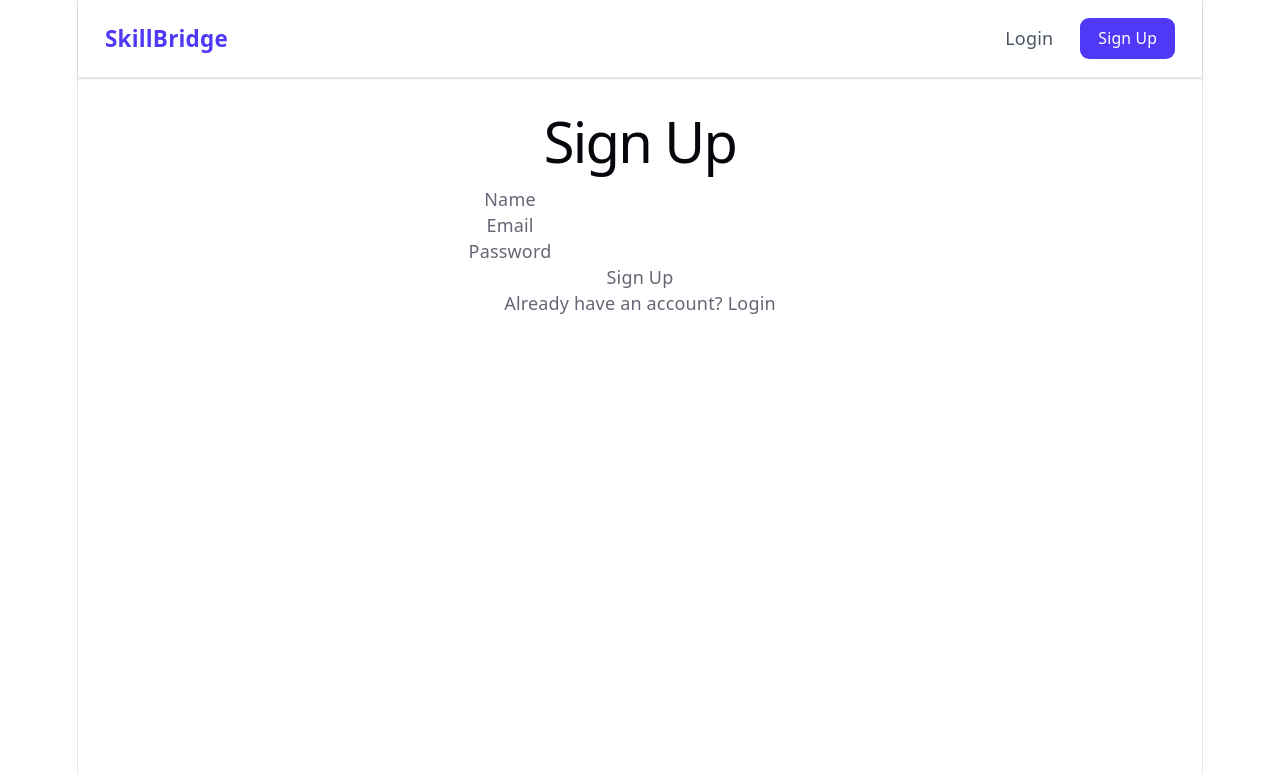
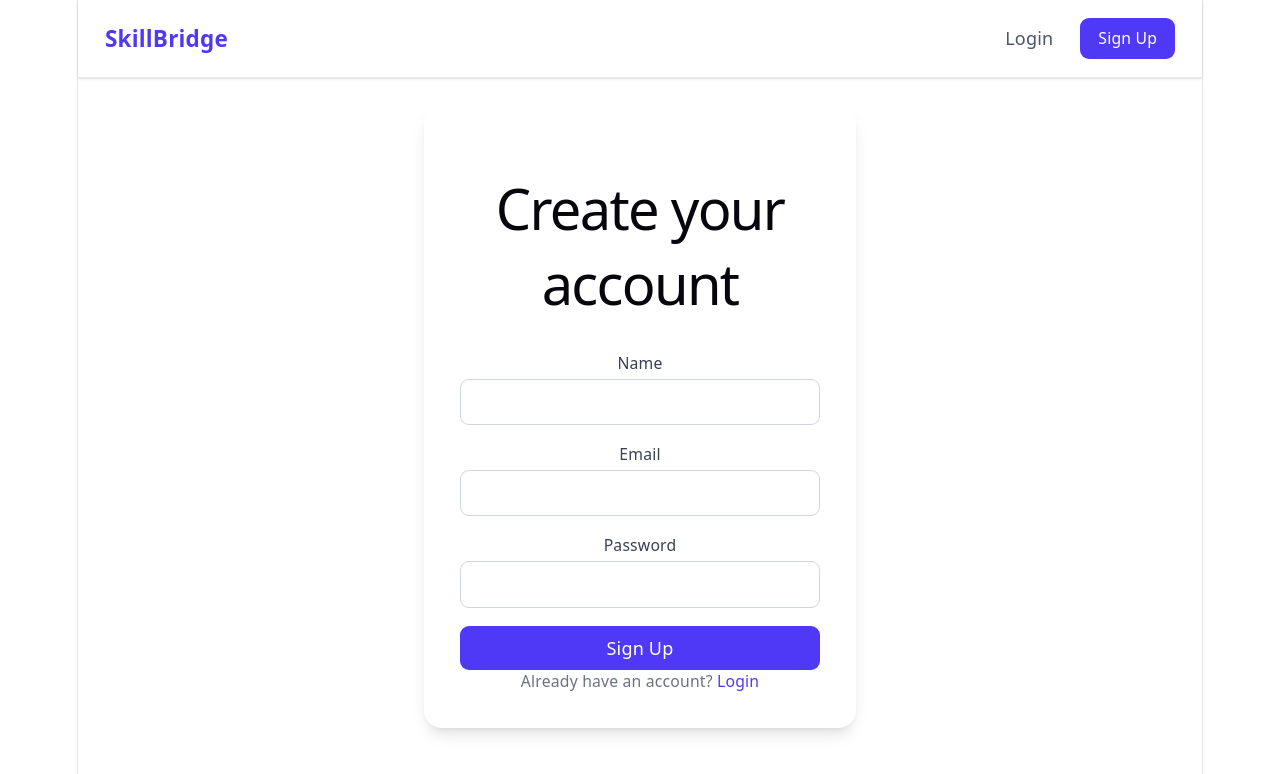
Before and after one commit to Prerana-Bubane/Skills-Exchange-and-Learning-Platform, a React (Vite) app in the folder client/: page /signup in a window 1280 px wide. Shown: the top 774 px of the page. Built offline with nearby package versions, Linux system fonts and the light colour scheme; no server answers.

Commit message:
Update Signup Page

```diff
--- a/client/src/pages/Signup.jsx
+++ b/client/src/pages/Signup.jsx
@@ -8,11 +8,7 @@
   const error = useAuthStore((state) => state.error);
   const isLoading = useAuthStore((state) => state.isLoading);
 
-  const [formData, setFormData] = useState({
-    name: '',
-    email: '',
-    password: '',
-  });
+  const [formData, setFormData] = useState({ name: '', email: '', password: '' });
 
   const handleChange = (e) => {
     setFormData({ ...formData, [e.target.name]: e.target.value });
@@ -29,31 +25,37 @@
   };
 
   return (
+    <div className="min-h-[80vh] flex items-center justify-center px-4">
+      <div className="w-full max-w-sm bg-white rounded-2xl shadow-lg p-8">
+        <h1 className="text-2xl font-bold text-gray-900 mb-6 text-center">Create your account</h1>
+
+        <form onSubmit={handleSubmit} className="space-y-4">
           <div>
-      <h1>Sign Up</h1>
-      <form onSubmit={handleSubmit}>
-        <div>
-          <label>Name</label>
+            <label className="block text-sm font-medium text-gray-700 mb-1">Name</label>
             <input
               type="text"
               name="name"
               value={formData.name}
               onChange={handleChange}
               required
+              className="w-full border border-gray-300 rounded-lg px-3 py-2 focus:outline-none focus:ring-2 focus:ring-indigo-500 focus:border-transparent"
             />
           </div>
+
           <div>
-          <label>Email</label>
+            <label className="block text-sm font-medium text-gray-700 mb-1">Email</label>
             <input
               type="email"
               name="email"
               value={formData.email}
               onChange={handleChange}
               required
+              className="w-full border border-gray-300 rounded-lg px-3 py-2 focus:outline-none focus:ring-2 focus:ring-indigo-500 focus:border-transparent"
             />
           </div>
+
           <div>
-          <label>Password</label>
+            <label className="block text-sm font-medium text-gray-700 mb-1">Password</label>
             <input
               type="password"
               name="password"
@@ -61,19 +63,28 @@
               onChange={handleChange}
               required
               minLength={6}
+              className="w-full border border-gray-300 rounded-lg px-3 py-2 focus:outline-none focus:ring-2 focus:ring-indigo-500 focus:border-transparent"
             />
           </div>
 
-        {error && <p style={{ color: 'red' }}>{error}</p>}
+          {error && <p className="text-red-500 text-sm">{error}</p>}
 
-        <button type="submit" disabled={isLoading}>
+          <button
+            type="submit"
+            disabled={isLoading}
+            className="w-full bg-indigo-600 hover:bg-indigo-700 disabled:bg-indigo-300 text-white font-medium py-2 rounded-lg transition"
+          >
             {isLoading ? 'Creating account...' : 'Sign Up'}
           </button>
         </form>
 
-      <p>
-        Already have an account? <Link to="/login">Login</Link>
+        <p className="text-sm text-gray-500 text-center mt-6">
+          Already have an account?{' '}
+          <Link to="/login" className="text-indigo-600 font-medium hover:underline">
+            Login
+          </Link>
         </p>
+      </div>
     </div>
   );
 };
```
Lines whose indentation alone changed are shown as unchanged.
